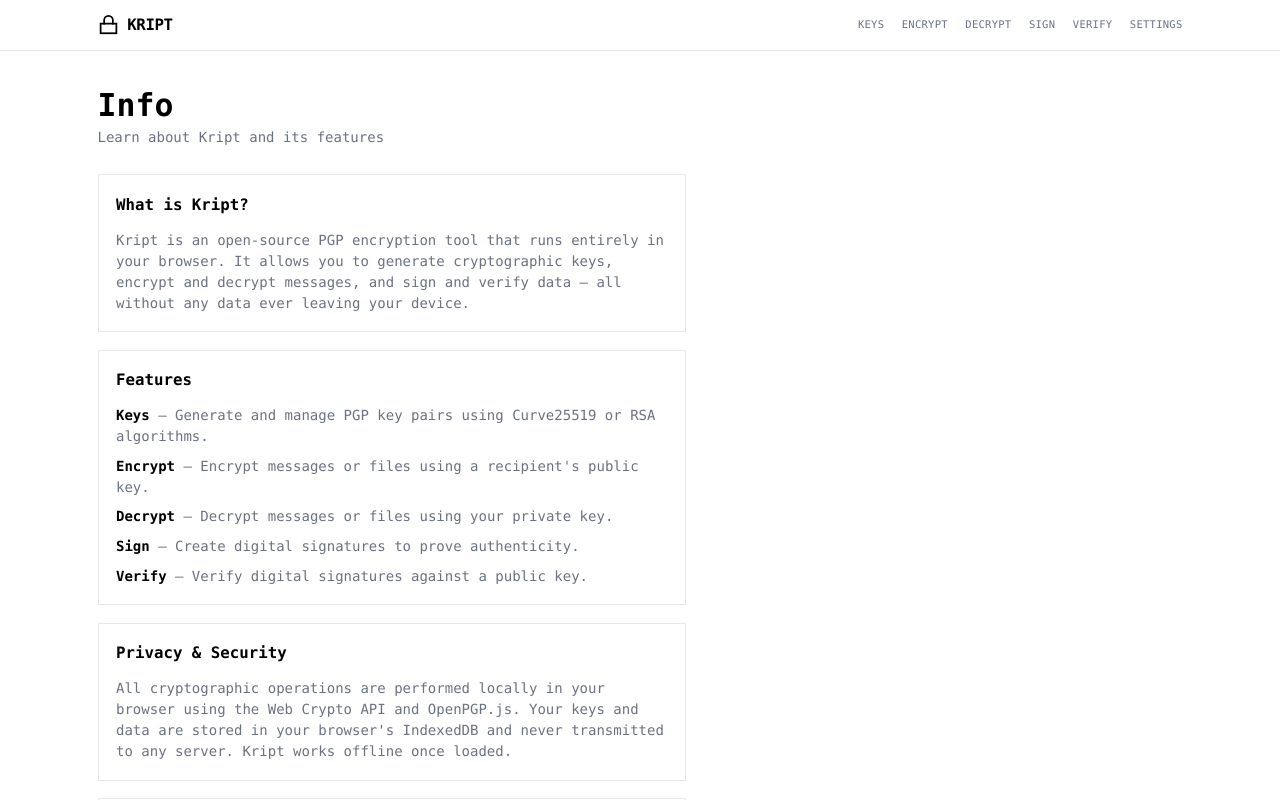
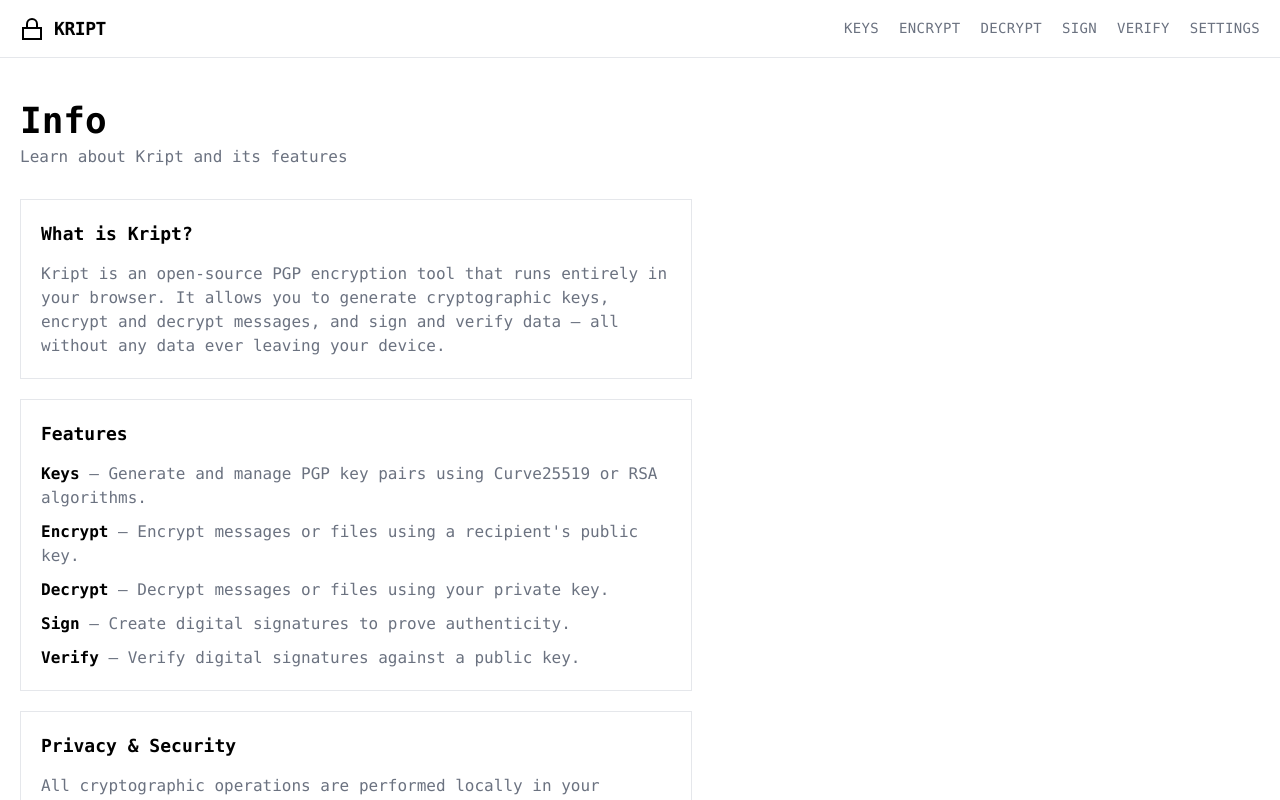
Before and after one commit to gabrielee5/kript, a React (Vite) app in the folder web/: page /info in a window 1280 px wide. Shown: the top 800 px of the page. Built offline with nearby package versions, Linux system fonts and the light colour scheme.

Commit message:
font update wcag best practices

```diff
--- a/web/src/App.tsx
+++ b/web/src/App.tsx
@@ -50,7 +50,7 @@ function App() {
                   key={item.path}
                   to={item.path}
                   className={({ isActive }) =>
-                    `text-xs tracking-wide transition-all duration-150 ${
+                    `text-sm tracking-wide transition-all duration-150 ${
                       isActive
                         ? 'text-text-primary font-semibold'
                         : 'text-text-secondary hover:text-text-primary'
@@ -133,7 +133,7 @@ function App() {
       {/* Footer */}
       <footer className="border-t border-border mt-auto">
         <div className="max-w-[80rem] mx-auto px-lg py-lg">
-          <div className="flex flex-col gap-sm text-xs text-text-secondary">
+          <div className="flex flex-col gap-sm text-sm text-text-secondary">
             <div className="flex flex-col md:flex-row justify-between items-center gap-md">
               <div>Kript v1.0.0 - All operations run locally in your browser</div>
               <div className="flex items-center gap-lg">
--- a/web/src/components/ui/Input.tsx
+++ b/web/src/components/ui/Input.tsx
@@ -15,7 +15,7 @@ const Input = forwardRef<HTMLInputElement, InputProps>(
         {label && (
           <label
             htmlFor={inputId}
-            className="text-xs text-text-secondary uppercase tracking-wide"
+            className="text-sm text-text-secondary uppercase tracking-wide"
           >
             {label}
           </label>
--- a/web/src/components/ui/Select.tsx
+++ b/web/src/components/ui/Select.tsx
@@ -15,7 +15,7 @@ const Select = forwardRef<HTMLSelectElement, SelectProps>(
         {label && (
           <label
             htmlFor={inputId}
-            className="text-xs text-text-secondary uppercase tracking-wide"
+            className="text-sm text-text-secondary uppercase tracking-wide"
           >
             {label}
           </label>
--- a/web/src/components/ui/TextArea.tsx
+++ b/web/src/components/ui/TextArea.tsx
@@ -15,7 +15,7 @@ const TextArea = forwardRef<HTMLTextAreaElement, TextAreaProps>(
         {label && (
           <label
             htmlFor={inputId}
-            className="text-xs text-text-secondary uppercase tracking-wide"
+            className="text-sm text-text-secondary uppercase tracking-wide"
           >
             {label}
           </label>
--- a/web/src/index.css
+++ b/web/src/index.css
@@ -10,7 +10,7 @@
 }
 
 html {
-  font-size: 14px;
+  font-size: 16px;
 }
 
 body {
--- a/web/src/pages/EncryptPage.tsx
+++ b/web/src/pages/EncryptPage.tsx
@@ -195,7 +195,7 @@ export default function EncryptPage() {
           {/* Message or File */}
           {fileName ? (
             <div className="mb-md">
-              <div className="text-xs text-text-secondary uppercase tracking-wide mb-tiny">
+              <div className="text-sm text-text-secondary uppercase tracking-wide mb-tiny">
                 File
               </div>
               <div className="flex items-center justify-between border border-border p-sm">
--- a/web/src/pages/KeysPage.tsx
+++ b/web/src/pages/KeysPage.tsx
@@ -524,7 +524,7 @@ export default function KeysPage() {
           {importError && <Alert variant="danger">{importError}</Alert>}
 
           <div className="flex flex-col gap-tiny">
-            <label className="text-xs text-text-secondary uppercase tracking-wide">
+            <label className="text-sm text-text-secondary uppercase tracking-wide">
               Paste PGP Key
             </label>
             <textarea
@@ -535,7 +535,7 @@ export default function KeysPage() {
             />
           </div>
 
-          <div className="text-xs text-text-secondary">
+          <div className="text-sm text-text-secondary">
             Or drag and drop a .asc or .gpg file here
           </div>
         </div>
@@ -566,7 +566,7 @@ export default function KeysPage() {
           return (
             <div className="flex flex-col gap-md">
               <div>
-                <div className="text-xs text-text-secondary uppercase tracking-wide mb-tiny">
+                <div className="text-sm text-text-secondary uppercase tracking-wide mb-tiny">
                   Public Key
                 </div>
                 <pre className="bg-bg-secondary border border-border p-sm text-xs overflow-x-auto whitespace-pre-wrap break-all max-h-[200px]">
@@ -622,7 +622,7 @@ export default function KeysPage() {
                       <Alert variant="danger" className="mb-sm">
                         Handle with extreme care! Never share your private key.
                       </Alert>
-                      <div className="text-xs text-text-secondary uppercase tracking-wide mb-tiny">
+                      <div className="text-sm text-text-secondary uppercase tracking-wide mb-tiny">
                         Private Key
                       </div>
                       <pre className="bg-bg-secondary border border-border p-sm text-xs overflow-x-auto whitespace-pre-wrap break-all max-h-[200px]">
--- a/web/src/pages/SignPage.tsx
+++ b/web/src/pages/SignPage.tsx
@@ -173,7 +173,7 @@ export default function SignPage() {
           {/* Message or File */}
           {fileName ? (
             <div className="mb-md">
-              <div className="text-xs text-text-secondary uppercase tracking-wide mb-tiny">
+              <div className="text-sm text-text-secondary uppercase tracking-wide mb-tiny">
                 File
               </div>
               <div className="flex items-center justify-between border border-border p-sm">
--- a/web/src/pages/VerifyPage.tsx
+++ b/web/src/pages/VerifyPage.tsx
@@ -300,7 +300,7 @@ export default function VerifyPage() {
               {/* Extracted message */}
               {extractedMessage && (
                 <div>
-                  <div className="text-xs text-text-secondary uppercase tracking-wide mb-tiny">
+                  <div className="text-sm text-text-secondary uppercase tracking-wide mb-tiny">
                     Message Content
                   </div>
                   <div className="bg-bg-secondary border border-border p-sm">
--- a/web/tailwind.config.js
+++ b/web/tailwind.config.js
@@ -16,15 +16,15 @@ export default {
         ],
       },
       fontSize: {
-        tiny: '0.625rem',
-        xs: '0.75rem',
-        sm: '0.875rem',
-        base: '1rem',
-        lg: '1.125rem',
-        xl: '1.25rem',
-        '2xl': '1.5rem',
-        '3xl': '1.875rem',
-        '4xl': '2.25rem',
+        tiny: '0.6875rem', // 11px - minimum for decorative/secondary text
+        xs: '0.8125rem',   // 13px - for labels, hints, secondary content
+        sm: '0.875rem',    // 14px - for body text, inputs
+        base: '1rem',      // 16px - primary body text
+        lg: '1.125rem',    // 18px - emphasized text
+        xl: '1.25rem',     // 20px - small headings
+        '2xl': '1.5rem',   // 24px - section headings
+        '3xl': '1.875rem', // 30px - page headings
+        '4xl': '2.25rem',  // 36px - large headings
       },
       colors: {
         border: '#e5e7eb',
```
